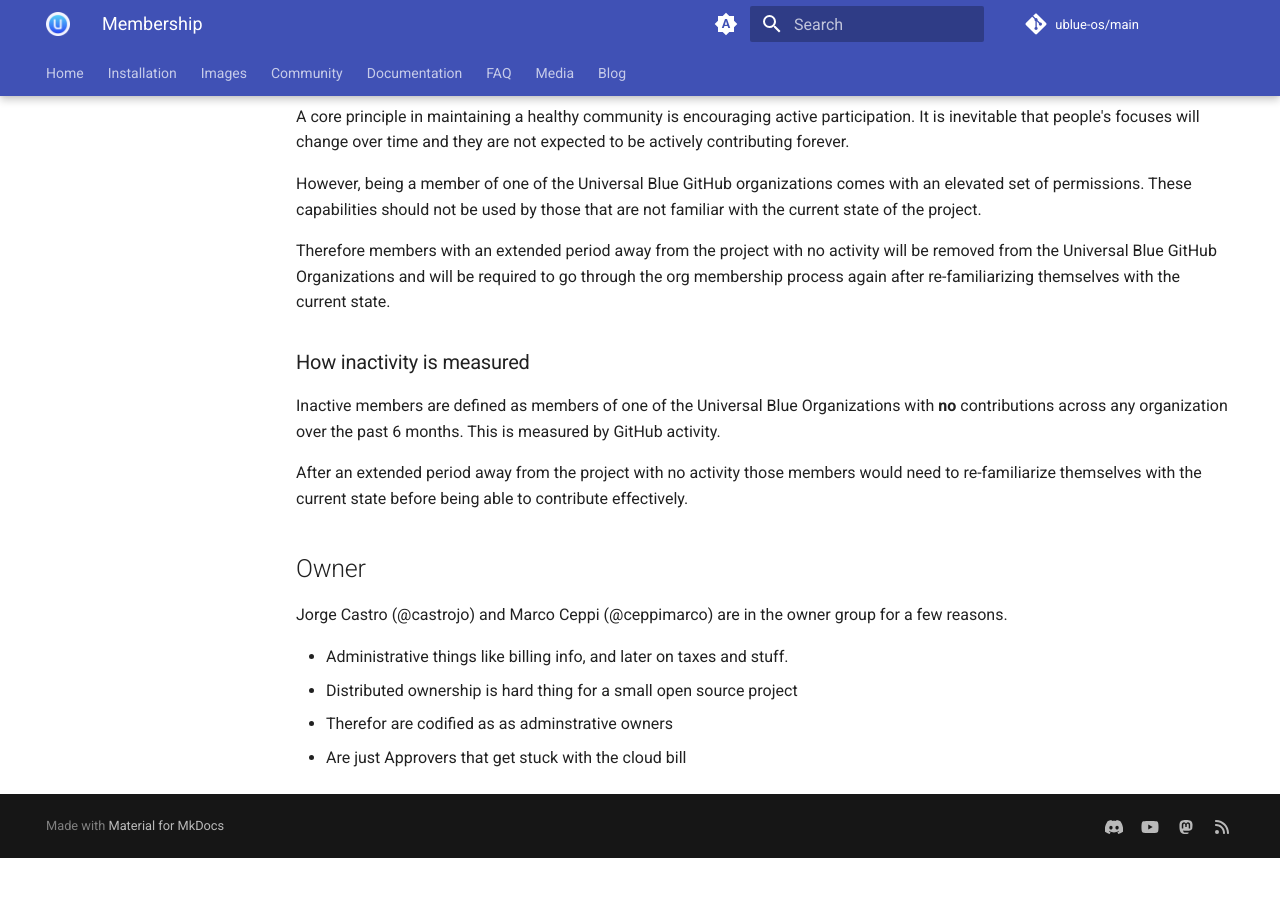
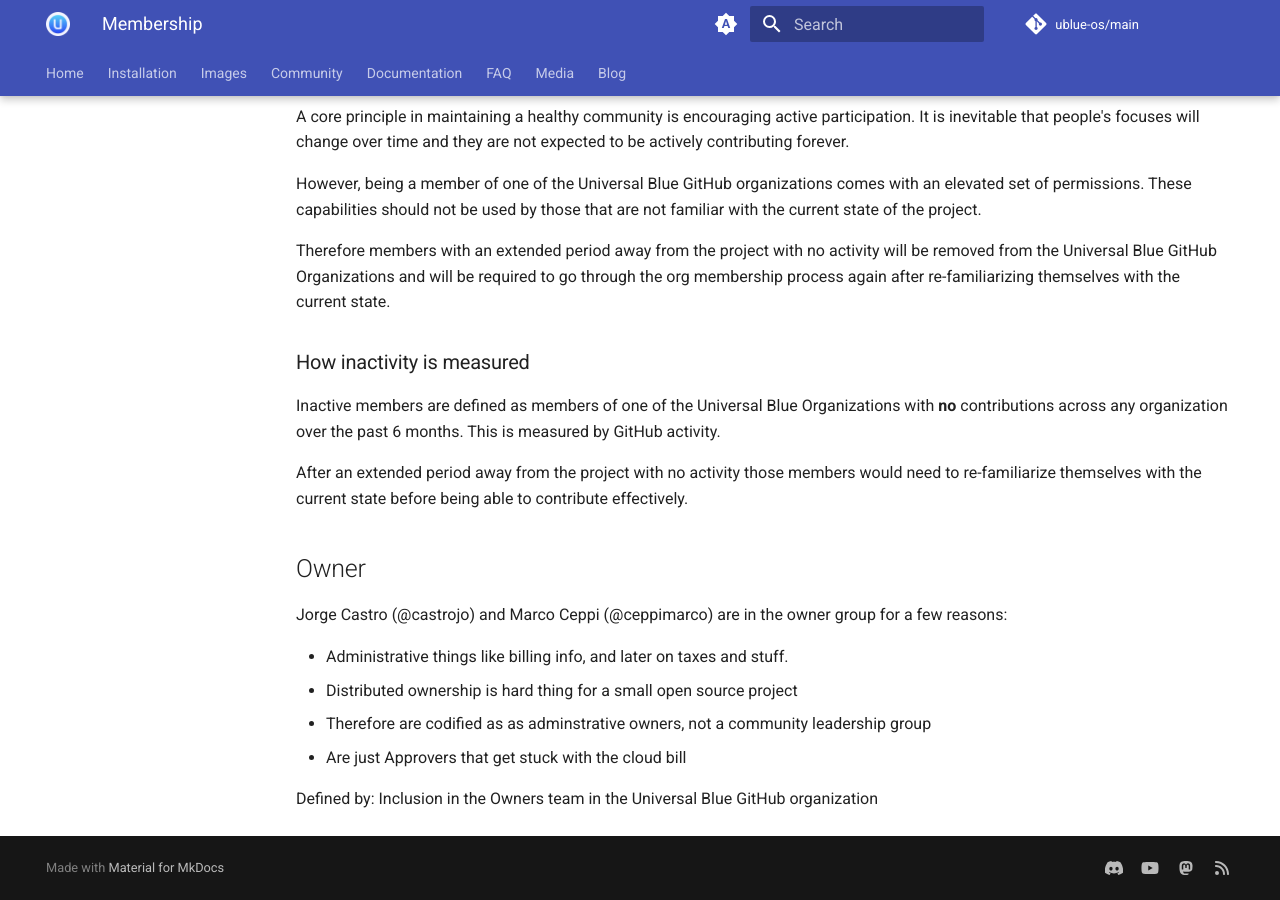
Before and after one commit to ublue-os/website, an MkDocs documentation site: the page built from docs/membership.md, in a window 1280 px wide and 900 px high, scrolled down 3468 px. Built offline with MkDocs 1.6.1 and Material for MkDocs 9.7.7, drawn with Linux system fonts in a browser that asks for light colours; comment, search, counter and statistics services are not loaded; before the commit the page ends 4326 px from its top, so only the background shows below that.

Commit message:
fix: specify ownership as a github structure

```diff
--- a/docs/membership.md
+++ b/docs/membership.md
@@ -151,15 +151,15 @@ After an extended period away from the project with no activity
 those members would need to re-familiarize themselves with the current state
 before being able to contribute effectively.
 
-
 ## Owner
 
-Jorge Castro (@castrojo) and Marco Ceppi (@ceppimarco) are in the owner group for a few reasons.
+Jorge Castro (@castrojo) and Marco Ceppi (@ceppimarco) are in the owner group for a few reasons:
 
 - Administrative things like billing info, and later on taxes and stuff.
 - Distributed ownership is hard thing for a small open source project
-  - Therefor are codified as as adminstrative owners
+  - Therefore are codified as as adminstrative owners, not a community leadership group
   - Are just Approvers that get stuck with the cloud bill
 
+Defined by: Inclusion in the Owners team in the Universal Blue GitHub organization
 
 [contributor guide]: /contributors/guide/README.md
```
